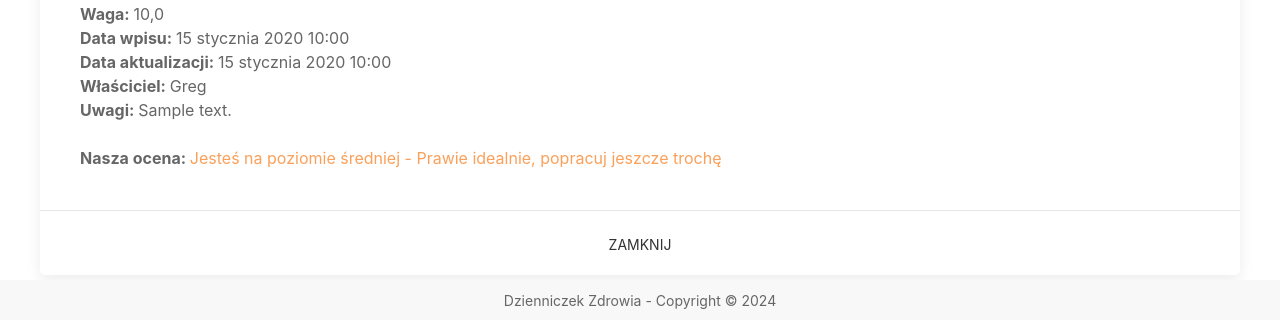
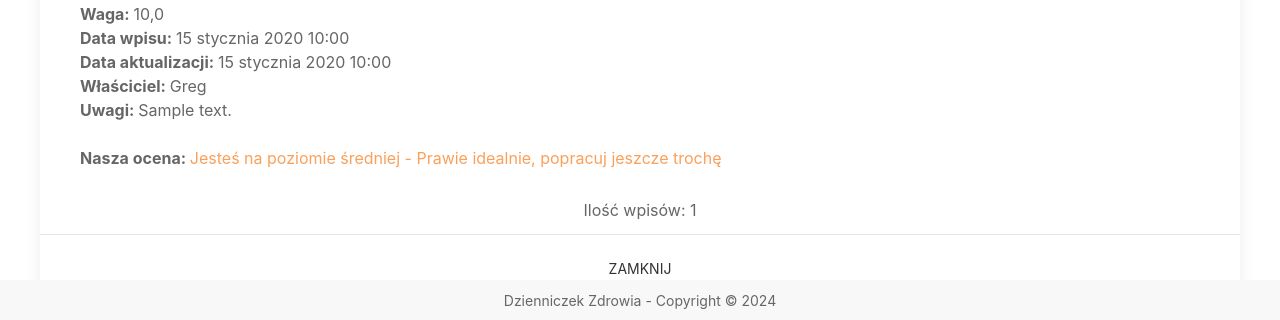
Before and after one commit to YankielG/PP_Journal, a Django app: page /weights/details/1 in a window 1280 px wide. Shown: the part 480-800 px from the top of the page. Run offline with Django 5.2, Linux system fonts and the light colour scheme; a user stored in the database is signed in; data comes from the database, SQL or seed files in the repository; tables that the repository leaves empty hold one stand-in row (values such as "Sample post").

Commit message:
próbry przegladu wpisów

```diff
--- a/app_weight/templates/app_weight/weight_details.html
+++ b/app_weight/templates/app_weight/weight_details.html
@@ -56,6 +56,23 @@
                 {% endif %}
 
             </div>
+
+            <div class="uk-position-center uk-position-relative">
+                <span>
+                    {% if prev_view %}
+                        <a href="{% url 'weight_details_url' id=first_view.id %}" style="color: #00BFFF; margin-right: 20px">Pierwszy wpis</a>
+                        <a href="{% url 'weight_details_url' id=prev_view.id %}" style="color: #32CD32">Poprzedni wpis</a>
+                    {% endif %}
+                </span>
+                <span> Ilość wpisów: {{ last_detail}}</span>
+                <span>
+                    {% if next_view %}
+                        <a href="{% url 'weight_details_url' id=next_view.id %}" style="color: #32CD32">Następny wpis</a>
+                        <a href="{% url 'weight_details_url' id=last_view.id %}" style="color: #00BFFF; margin-left: 20px">Ostatni wpis</a>
+                    {% endif %}
+                </span>
+            </div>
+
             <div class="uk-card-footer">
                 <a href="/weights"
                    class="uk-button uk-button-text uk-position-relative uk-position-top-center">Zamknij</a>
--- a/app_weight/views.py
+++ b/app_weight/views.py
@@ -10,10 +10,12 @@ from django.http import HttpResponseNotFound, HttpResponseForbidden, HttpRespons
 from .forms import Add_weight_Form
 from django.db.models import Avg, Min, Max, Count
 
-from django.core.paginator import Paginator
+from django.core.paginator import Paginator, EmptyPage, PageNotAnInteger
 
 from django.contrib.auth.models import User
 from django.contrib.auth.decorators import login_required, user_passes_test
+from django.middleware.csrf import get_token
+from django.views.decorators.csrf import csrf_protect, csrf_exempt
 
 
 def check_owner(private_view):
@@ -74,19 +76,46 @@ def all_weights(request):
 
 @login_required
 @check_owner
+# @csrf_exempt
 def weight_details(request, id):
     logged_user = request.user
-    found_weights = Weight.objects.filter(owner=logged_user)
+    found_weights = Weight.objects.filter(owner=logged_user).order_by('-creation_date')
     weight_statistical_data = found_weights.aggregate(Avg('weight'), Min('weight'), Max('weight'), Count('weight'))
     number = request.POST.get('number')
     found_weight = Weight.objects.get(pk=id)
+    # csrf_token = get_token(request)
+
+    current_element_index = 0
+    for i,g in enumerate(found_weights):
+        if g.id == found_weight.id:
+            current_element_index = i
+            print(i)
+            print(g)
+            print(found_weights)
+            break
+
+    first_detail= current_element_index == 0
+    last_detail = current_element_index == len(found_weights) - 1
+
+    prev_view = found_weights[current_element_index - 1] if not first_detail else None
+    next_view = found_weights[current_element_index + 1] if not last_detail else None
+    first_view = found_weights[0] if not last_detail else None
+    last_view = found_weights[last_detail] if not last_detail else None
+
+    page_num = request.GET.get('page')
 
     if not found_weight:
         return HttpResponseNotFound('Zasób nie został znaleziony')
     context = {
         'number': number,
         'weight': found_weight,
-        'statistical_data': weight_statistical_data
+        'statistical_data': weight_statistical_data,
+        'prev_view': prev_view,
+        'next_view': next_view,
+        'page_num': page_num,
+        'first_view': first_view,
+        'last_view': last_view,
+        'last_detail': len(found_weights),
     }
     return render(request,'app_weight/weight_details.html', context)
 
```
